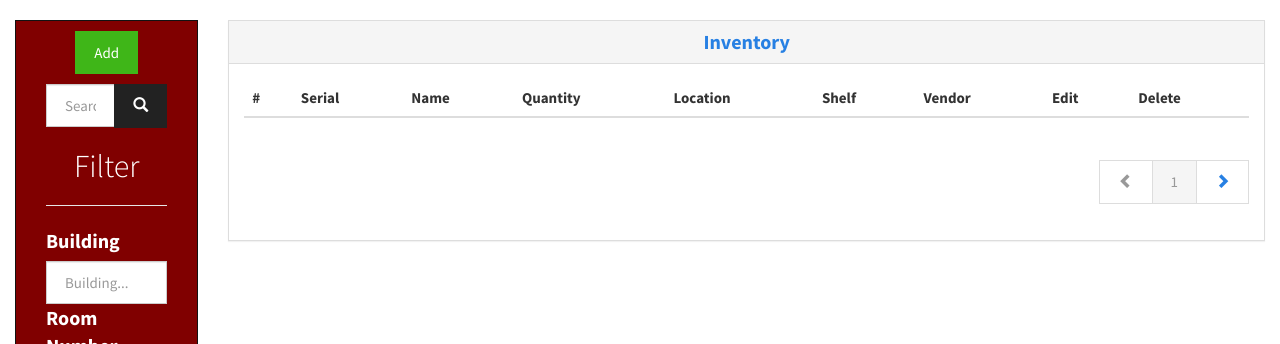
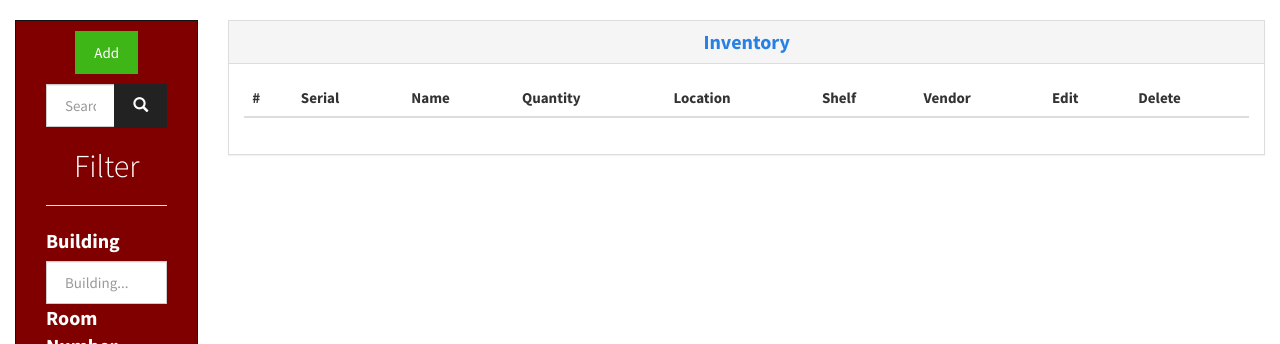
Before and after one commit to TomMGrello/SwengPhysics, a Flask app: template FlaskApp/templates/new_admin_inventory.html in a window 1280 px wide. Shown: the part 373-717 px from the top of the page. Run offline with Flask 2, Linux system fonts and the light colour scheme; the template is opened without the code that fills it, so the values that code supplies are empty; parts of the project's set-up code (start-up, migrations or seed data) failed here and were passed over; some libraries are stand-ins or nearby versions.

Commit message:
Update new_admin_inventory.html
Click on the number generated by commit change to see the actual change.

```diff
--- a/FlaskApp/templates/new_admin_inventory.html
+++ b/FlaskApp/templates/new_admin_inventory.html
@@ -163,12 +163,12 @@
                <h3 class="text-center text-primary panel-title"><strong>Inventory</strong></h3>
             </div>
             <div class="panel-body">
-               <div class="table-responsive">
                   <div class="row">
                      <div class="col-md-12">
                         <div class="table-responsive">
                            <table id="mytable" class="table table-bordred table-striped">
                               <thead>
+                                 <tr>
                                  <th>#</th>
                                  <th id="th_serial">Serial</th>
                                  <th id="th_name">Name</th>
@@ -178,19 +178,14 @@
                                  <th id="th_vendor">Vendor</th>
                                  <th>Edit</th>
                                  <th>Delete</th>
+                                 </tr>
                               </thead>
                               <tbody id="tablebody">
                               </tbody>
                            </table>
                            <div class="clearfix"></div>
-                           <ul class="pagination pull-right">
-                              <li class="disabled"><a href="#"><span class="glyphicon glyphicon-chevron-left"></span></a></li>
-                              <li class="active"><a href="#">1</a></li>
-                              <li><a href="#"><span class="glyphicon glyphicon-chevron-right"></span></a></li>
-                           </ul>
                         </div>
                      </div>
-                  </div>
                </div>
                <div class="modal fade" id="edit" tabindex="-1" role="dialog" aria-labelledby="edit" aria-hidden="true">
                   <div class="modal-dialog">
```
